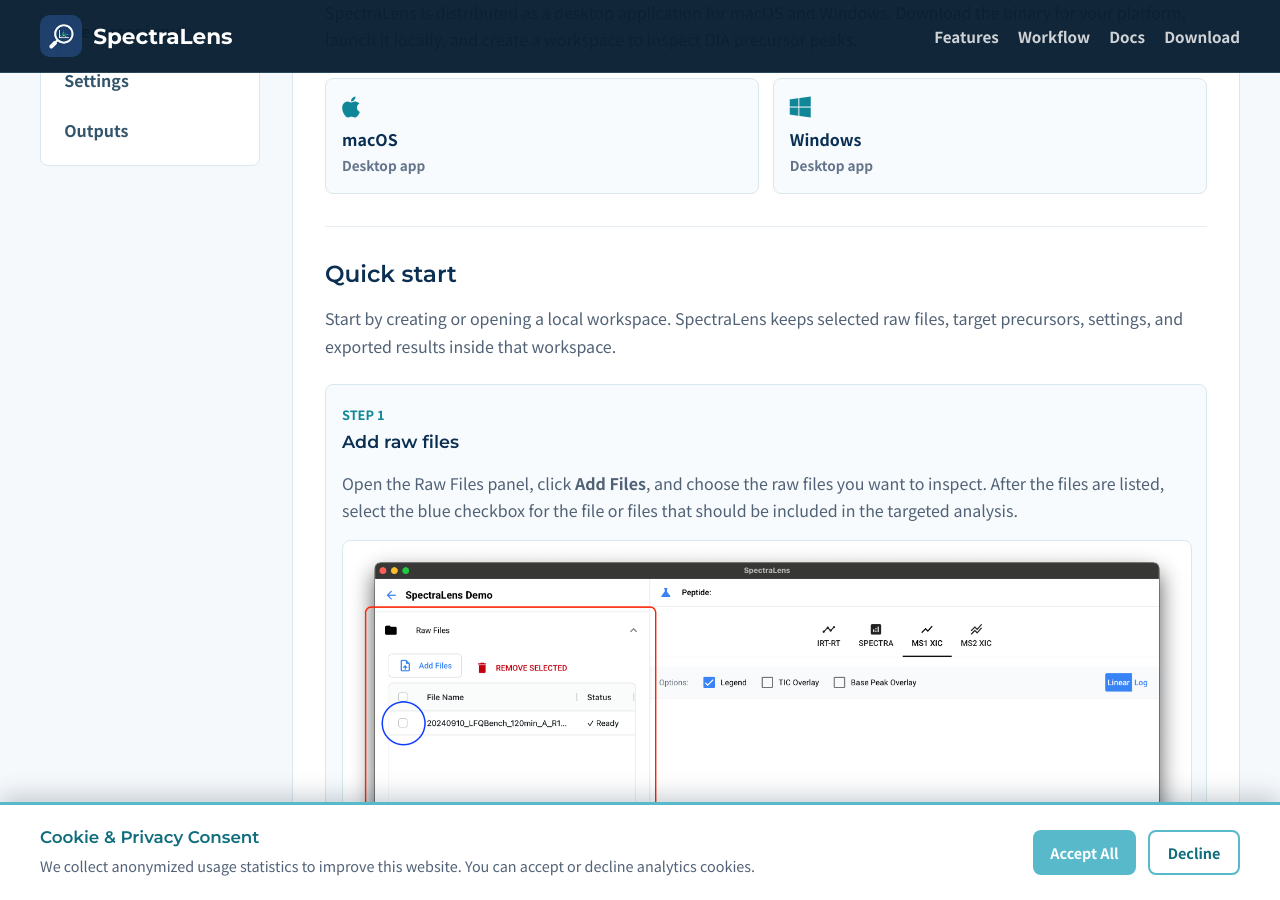
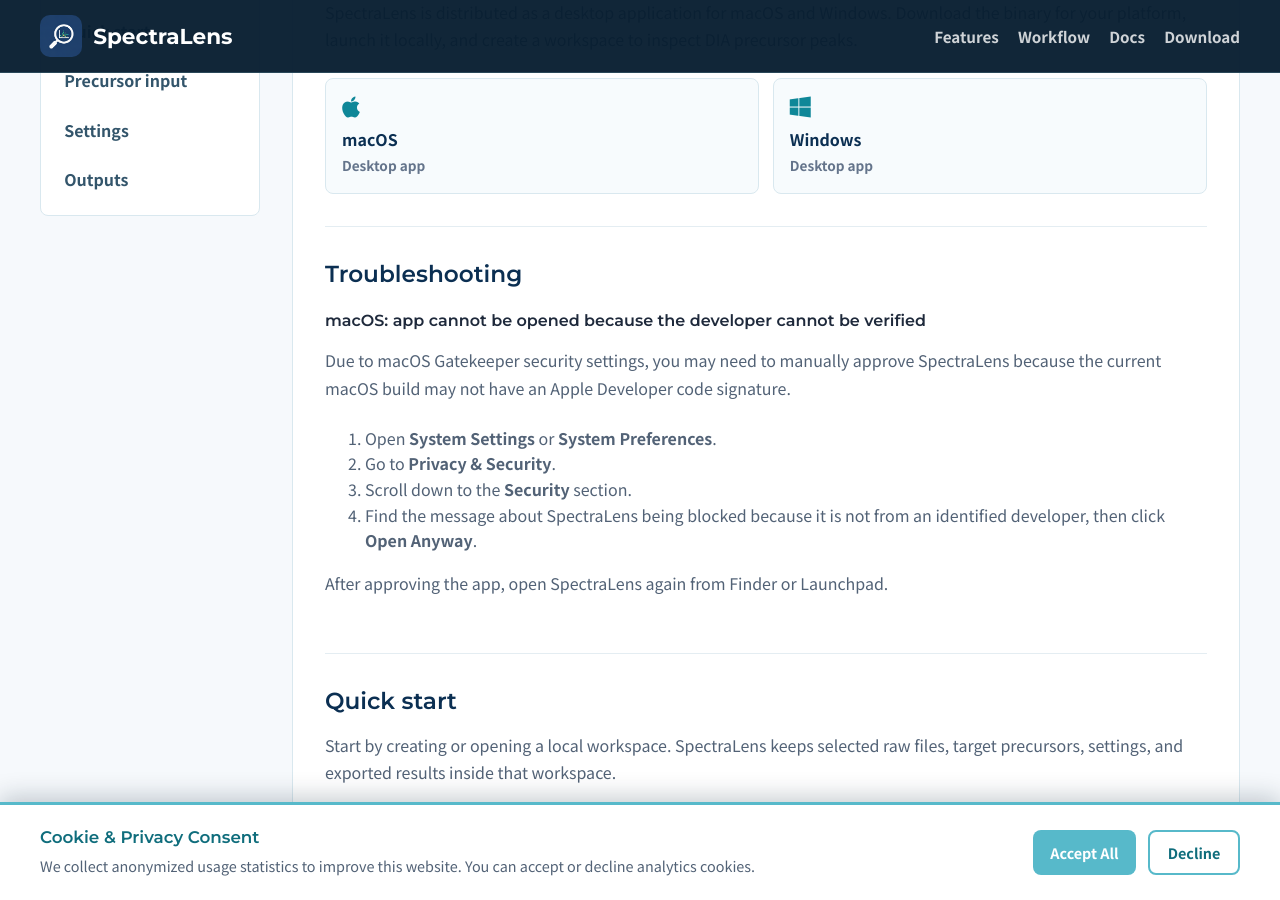
Before and after one commit to bionsight/SynapSpec, a Jekyll site: the page built from spectralens/index.md, in a window 1280 px wide and 900 px high, scrolled down 2726 px. Built offline with Jekyll 4.4.1, drawn with Linux system fonts in a browser that asks for light colours.

Commit message:
Update website content - 2026-06-02 21:17

```diff
--- a/spectralens/index.md
+++ b/spectralens/index.md
@@ -109,6 +109,7 @@
     <div class="spectralens-doc-layout">
       <aside class="spectralens-doc-nav" aria-label="SpectraLens documentation sections">
         <a href="#download">Download</a>
+        <a href="#troubleshooting">Troubleshooting</a>
         <a href="#quick-start">Quick start</a>
         <a href="#precursor-input">Precursor input</a>
         <a href="#settings">Settings</a>
@@ -134,6 +135,27 @@
               <strong>Desktop app</strong>
             </a>
           </div>
+        </section>
+
+        <section id="troubleshooting">
+          <h3>Troubleshooting</h3>
+          <h4>macOS: app cannot be opened because the developer cannot be verified</h4>
+          <p>
+            Due to macOS Gatekeeper security settings, you may need to manually approve SpectraLens
+            because the current macOS build may not have an Apple Developer code signature.
+          </p>
+          <ol>
+            <li>Open <strong>System Settings</strong> or <strong>System Preferences</strong>.</li>
+            <li>Go to <strong>Privacy &amp; Security</strong>.</li>
+            <li>Scroll down to the <strong>Security</strong> section.</li>
+            <li>
+              Find the message about SpectraLens being blocked because it is not from an identified
+              developer, then click <strong>Open Anyway</strong>.
+            </li>
+          </ol>
+          <p>
+            After approving the app, open SpectraLens again from Finder or Launchpad.
+          </p>
         </section>
 
         <section id="quick-start">
```
Also changed, not shown: _data/spectralens.yml (+4 -4 lines).
